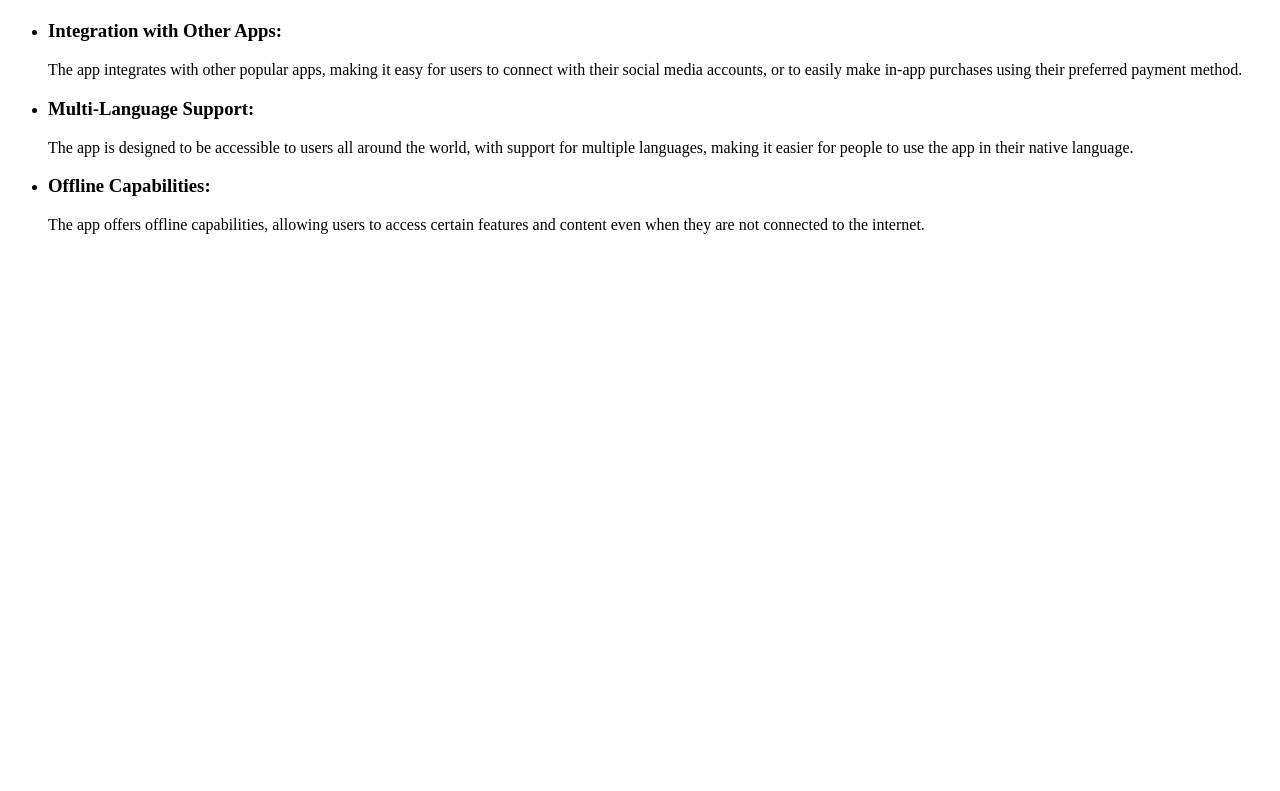
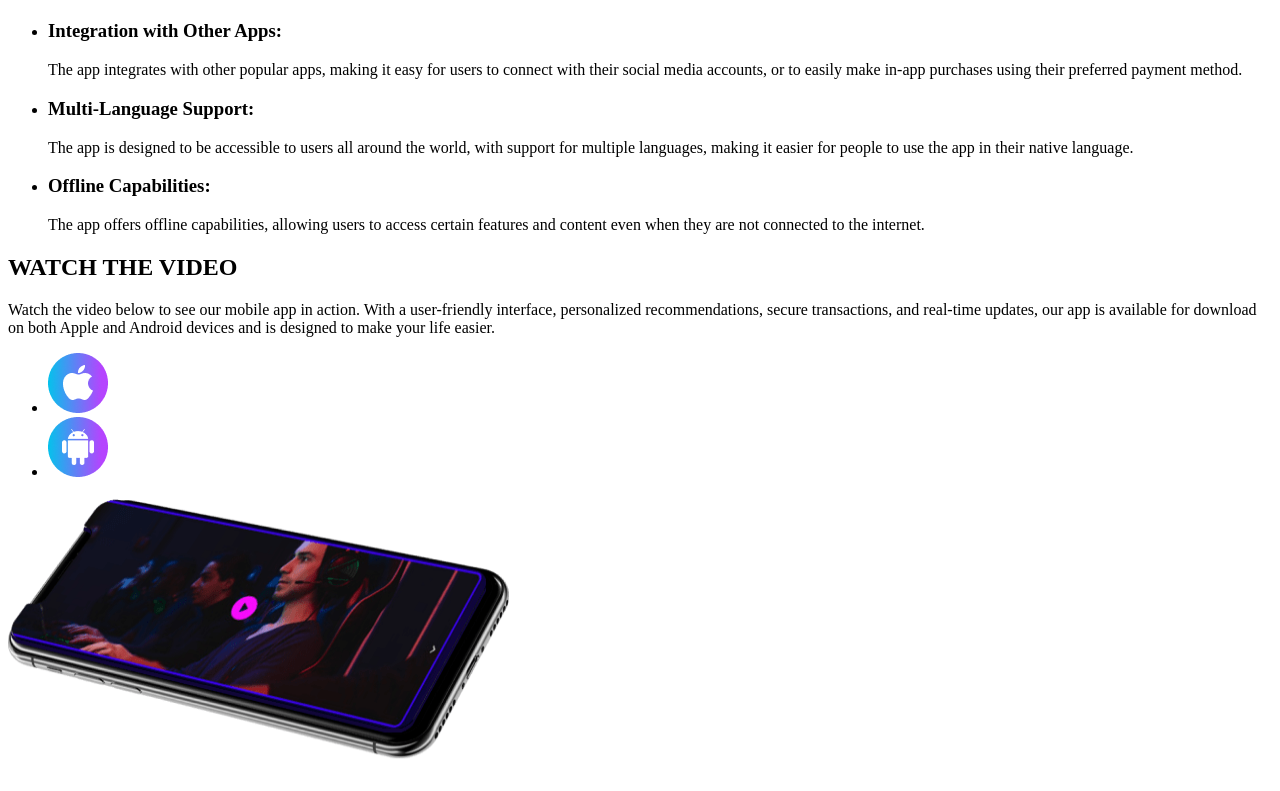
Before and after one commit to Ira-Panasiuk-2024/blended-23-24, a plain HTML site: page index.html in a window 1280 px wide. Shown: the part 1975-2766 px from the top of the page. Before the commit the page ends 2225 px from the top, so only its background shows below. Drawn offline with Linux system fonts and the light colour scheme.

Commit message:
section Watch

```diff
--- a/index.html
+++ b/index.html
@@ -113,6 +113,30 @@
           </li>
         </ul>
       </section>
+      <section>
+        <h2>WATCH THE VIDEO</h2>
+        <p>
+          Watch the video below to see our mobile app in action. With a
+          user-friendly interface, personalized recommendations, secure
+          transactions, and real-time updates, our app is available for download
+          on both Apple and Android devices and is designed to make your life
+          easier.
+        </p>
+        <ul>
+          <li>
+            <a href=""><img src="./images/Group 94.png" alt="apple" /></a>
+          </li>
+          <li>
+            <a href=""><img src="./images/robot.png" alt="robot" /></a>
+          </li>
+        </ul>
+        <img
+          src="./images/iPhone-min.png"
+          alt="iphone"
+          width="501"
+          height="282"
+        />
+      </section>
     </main>
     <footer></footer>
   </body>
```
Also changed, not shown: images/Group 94.png (added), images/iPhone-min.png (added), images/robot.png (added).
